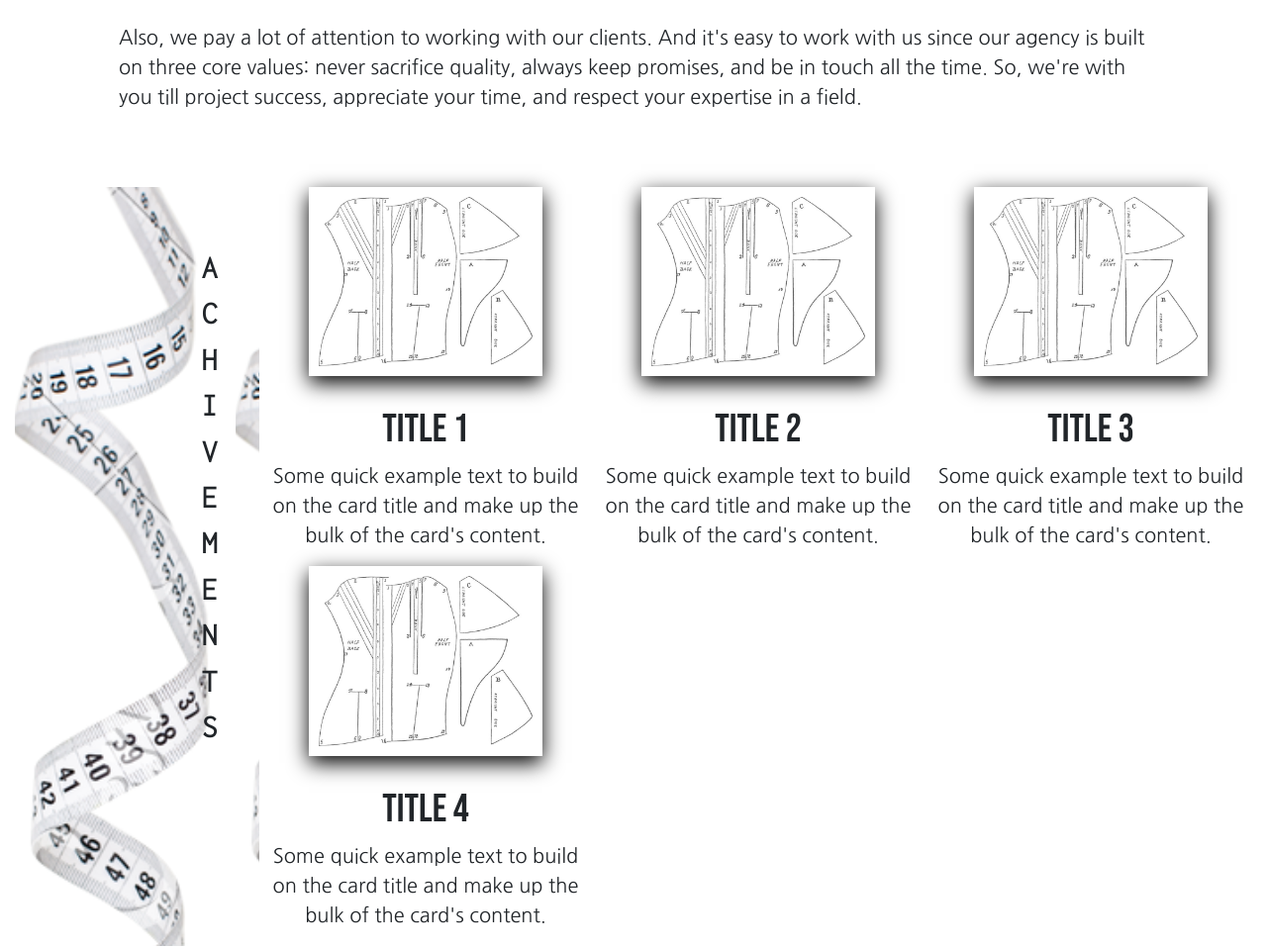
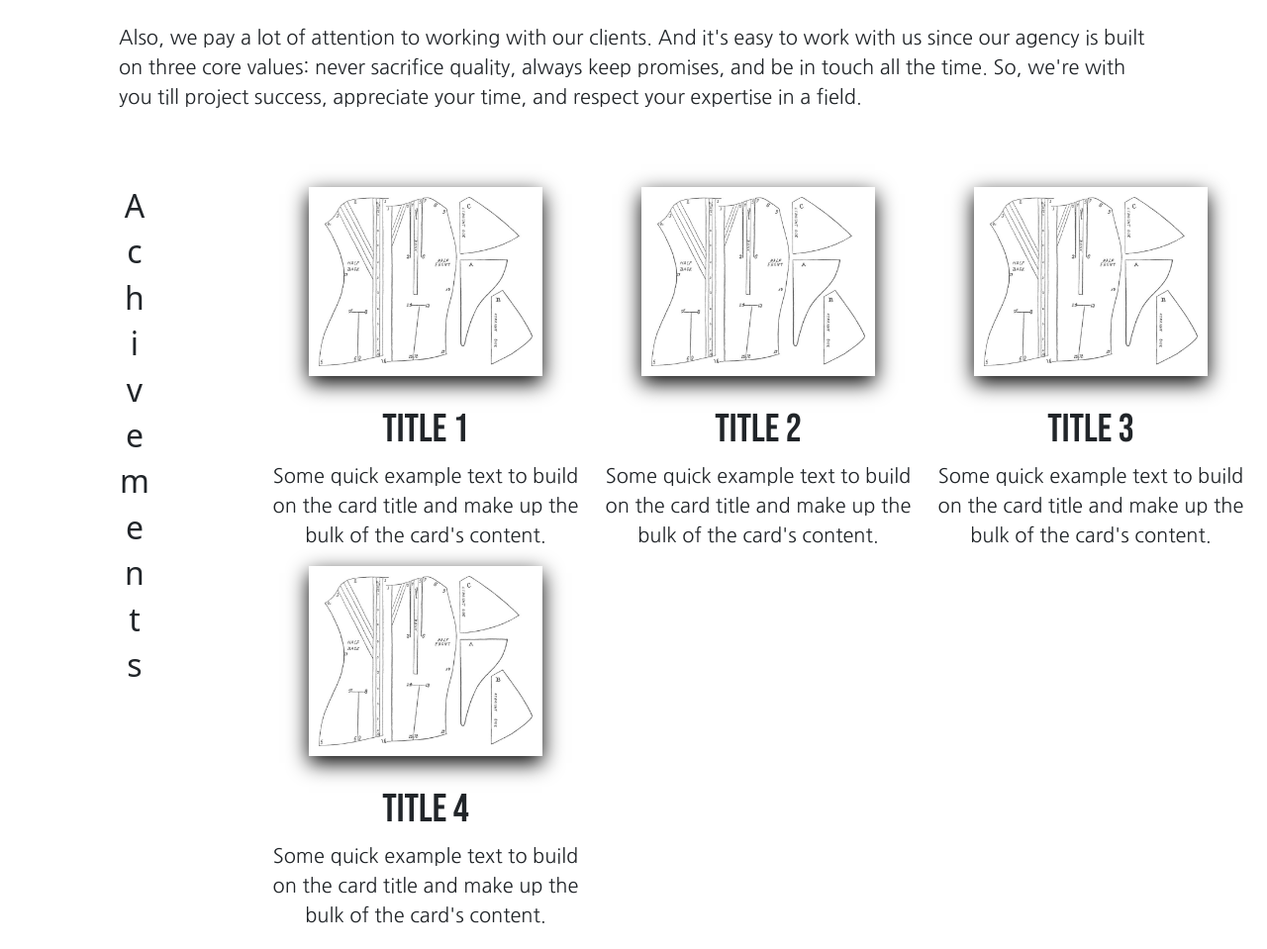
Before and after one commit to kasolimando/jenifertorres, a plain HTML site: page about-me.html in a window 1280 px wide. Shown: the part 518-1477 px from the top of the page at 99% size. Drawn offline with nearby package versions, Linux system fonts and the light colour scheme; a script that the page names is missing.

Commit message:
Update style.css

```diff
--- a/style.css
+++ b/style.css
@@ -257,22 +257,6 @@
 	transition: right 0.7 s;
 }
 
-.section .left-title{
-	font-family: 'Inconsolata', monospace;
-	text-transform: uppercase;
-	height: 100%;
-	width: 100%;
-	padding-top: 25%;
-	background:url(photos/Background.png);
-
-}
-
-.left-title h2{
-	font-weight: bolder;
-	padding-left: 60%;
-	transition: right 0.7 s;
-}
-
 .section2-1{
 	height: 100%;
 	width: 100%;
```
